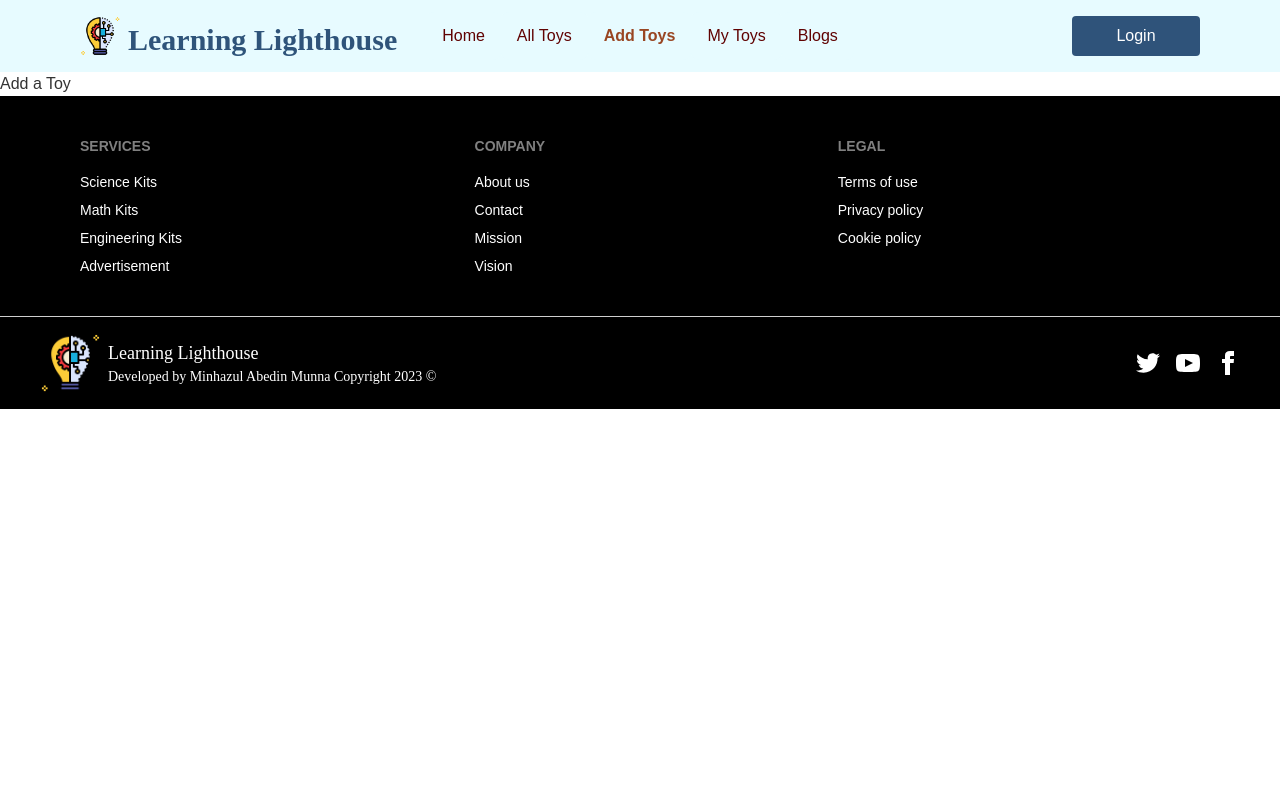
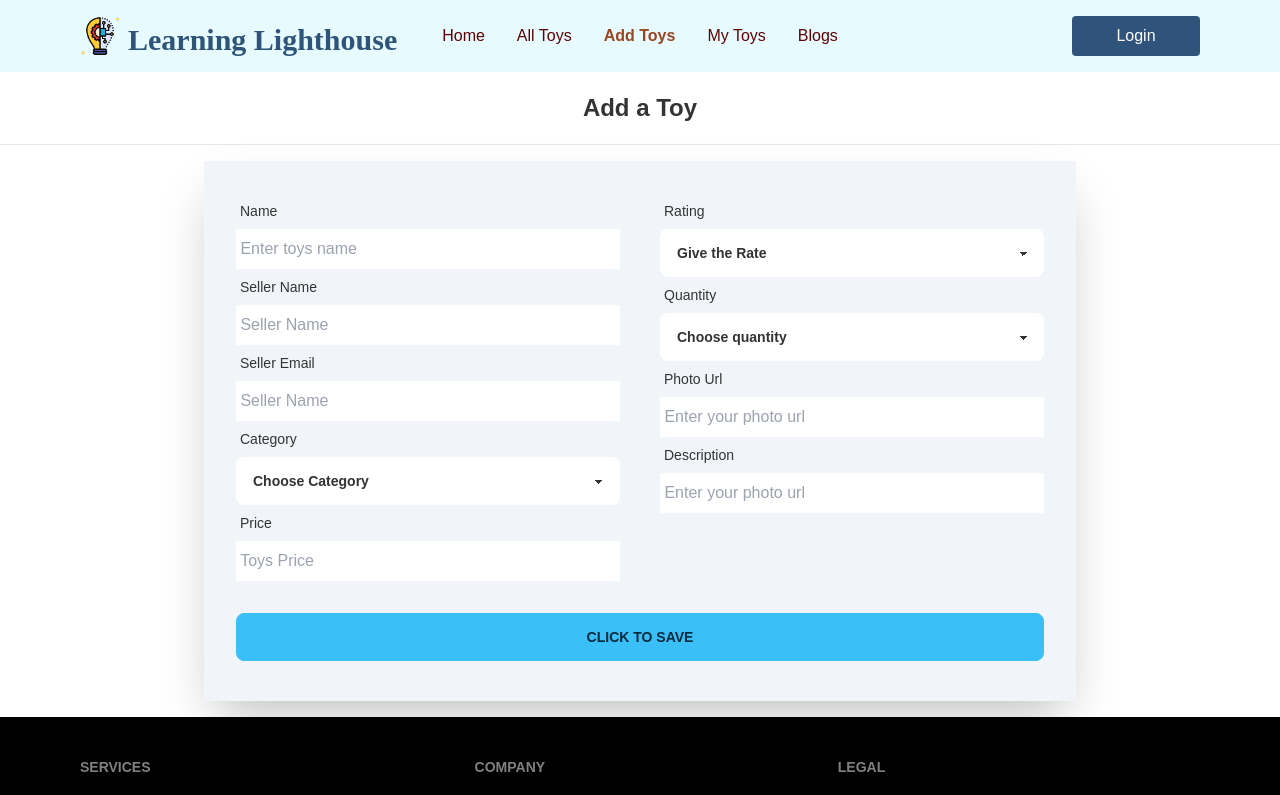
Before and after one commit to smmunna/b7a11-toy-marketplace-client-side-smmunna, a React (Vite) app in the folder learning-light-house-client/: page /addtoys in a window 1280 px wide. Shown: the top 795 px of the page. Built offline with nearby package versions, Linux system fonts and the light colour scheme; a web font is replaced by a local one.

Commit message:
add toy updated with post

```diff
--- a/learning-light-house-client/package.json
+++ b/learning-light-house-client/package.json
@@ -16,6 +16,7 @@
     "react": "^18.2.0",
     "react-dom": "^18.2.0",
     "react-router-dom": "^6.11.2",
+    "react-toastify": "^9.1.3",
     "sort-by": "^1.2.0",
     "swiper": "^9.3.2"
   },
--- a/learning-light-house-client/src/components/AddToy/AddToy.jsx
+++ b/learning-light-house-client/src/components/AddToy/AddToy.jsx
@@ -1,9 +1,129 @@
 import React from 'react';
+import { ToastContainer, toast } from 'react-toastify';
 
 const AddToy = () => {
+
+    const handleToyAddSubmit = event => {
+        event.preventDefault()
+        const form = event.target
+        const name = form.name.value
+        const sellername = form.sellername.value
+        const selleremail = form.selleremail.value
+        const category = form.category.value
+        const price = parseFloat(form.price.value)
+        const rating = parseFloat(form.rating.value)
+        const quantity = form.quantity.value
+        const img = form.img.value
+        const description = form.description.value
+
+        const toyInfo = { name, sellername, selleremail, category, price, rating, quantity, img, description }
+
+        fetch('http://localhost:5000/toys', {
+            method: 'POST',
+            headers: {
+                'content-type': 'application/json'
+            },
+            body: JSON.stringify(toyInfo)
+        })
+            .then(res => res.json())
+            .then(data => {
+                if (data) {
+                    toast.info("Toy Added Successfully.");
+                    form.reset()
+                }
+            })
+    }
     return (
         <div>
-            <h3>Add a Toy</h3>
+            <h3 className='text-center text-2xl font-semibold py-5'>Add a Toy</h3>
+            <hr />
+            <div className='grid justify-center py-4'>
+                <form onSubmit={handleToyAddSubmit}>
+                    <div className="card-body  shadow-2xl bg-slate-100 ">
+                        <div className='grid grid-cols-1 md:grid-cols-2 gap-10'>
+                            <div>
+                                <div className="form-control">
+                                    <label className="label">
+                                        <span className="label-text">Name</span>
+                                    </label>
+                                    <input type="text" name='name' placeholder=" Enter toys name" required className="py-2 lg:w-96" />
+                                </div>
+                                <div className="form-control">
+                                    <label className="label">
+                                        <span className="label-text">Seller Name</span>
+                                    </label>
+                                    <input type="text" name='sellername' placeholder=" Seller Name" required className="py-2" />
+                                </div>
+                                <div className="form-control">
+                                    <label className="label">
+                                        <span className="label-text">Seller Email</span>
+                                    </label>
+                                    <input type="text" name='selleremail' placeholder=" Seller Name" required className="py-2" />
+                                </div>
+                                {/* Category */}
+                                <label className="label">
+                                    <span className="label-text">Category</span>
+                                </label>
+                                <select className="select w-80 lg:w-96" name='category'>
+                                    <option disabled selected>Choose Category</option>
+                                    <option value="science">Science</option>
+                                    <option value="math">Math</option>
+                                    <option value="engineering">Engineering</option>
+                                </select>
+                                <div className="form-control">
+                                    <label className="label">
+                                        <span className="label-text">Price</span>
+                                    </label>
+                                    <input type="text" name='price' placeholder=" Toys Price" required className="py-2" />
+                                </div>
+                            </div>
+                            <div>
+                                <div className="form-control">
+                                    <label className="label">
+                                        <span className="label-text">Rating</span>
+                                    </label>
+                                    <select className="select " name='rating'>
+                                        <option disabled selected>Give the Rate</option>
+                                        <option value={3}>3</option>
+                                        <option value={4}>4</option>
+                                        <option value={4.5}>4.5</option>
+                                        <option value={5}>5</option>
+                                    </select>
+                                </div>
+                                <div className="form-control">
+                                    <label className="label">
+                                        <span className="label-text">Quantity</span>
+                                    </label>
+                                    <select className="select " name='quantity'>
+                                        <option disabled selected>Choose quantity</option>
+                                        <option value="Available">Available</option>
+                                        <option value="Not Available">Not Available</option>
+                                    </select>
+                                </div>
+                                <div className="form-control">
+                                    <label className="label">
+                                        <span className="label-text">Photo Url</span>
+                                    </label>
+                                    <input type="text" name='img' placeholder=" Enter your photo url" required className="py-2" />
+                                </div>
+                                <div className="form-control">
+                                    <label className="label">
+                                        <span className="label-text">Description</span>
+                                    </label>
+                                    <input type="text" name='description' placeholder=" Enter your photo url" required className="py-2" />
+                                </div>
+                            </div>
+                        </div>
+
+                        <div className="form-control mt-6">
+                            <button className="btn btn-info w-full">Click to Save</button>
+                        </div>
+                        <div>
+                        </div>
+                    </div>
+                </form>
+            </div>
+            <ToastContainer />
         </div>
     );
 }
--- a/learning-light-house-client/src/main.jsx
+++ b/learning-light-house-client/src/main.jsx
@@ -1,7 +1,7 @@
 import React from 'react'
 import ReactDOM from 'react-dom/client'
-import App from './App.jsx'
 import './index.css'
+import 'react-toastify/dist/ReactToastify.css';
 import { RouterProvider } from 'react-router-dom'
 import router from './routers/Router.jsx'
 
```
Also changed, not shown: 1 other file (tests, documents, lock files or other folders).
